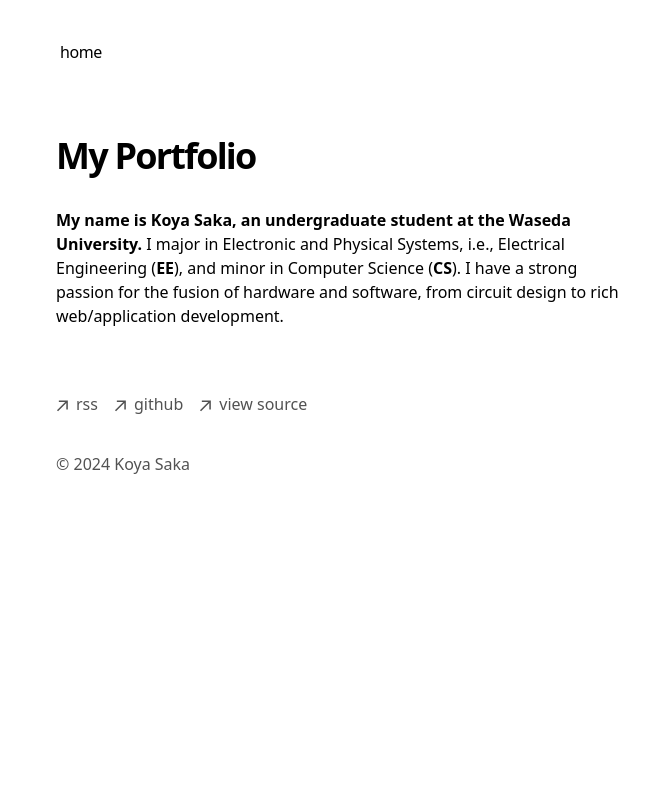
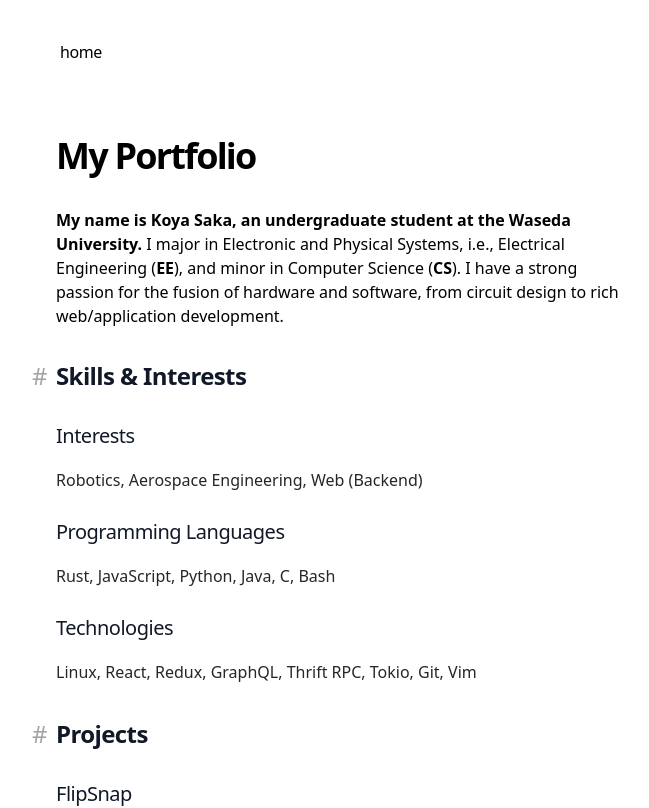
Before and after one commit to k7oya14/k7oya14.github.io, a Next.js app: page / in a window 1280 px wide. Shown: the top 808 px of the page, without its empty margins (296-945 px from the left). Built offline with nearby package versions, Linux system fonts and the light colour scheme.

Commit message:
Revert "test github deploy action"
This reverts commit 9a13c7e981ceb01908a49997f04f81e1903a75b8.

```diff
--- a/next.config.mjs
+++ b/next.config.mjs
@@ -12,7 +12,7 @@ const nextConfig = {
 const withMDX = createMDX({
   // Add markdown plugins here, as desired
   options: {
-    remarkPlugins: [],
+    remarkPlugins: [remarkGfm],
     rehypePlugins: [],
   },
 })
--- a/src/app/page.tsx
+++ b/src/app/page.tsx
@@ -16,10 +16,10 @@ export default function Page() {
         rich web/application development.
       </p>
       <section className="my-8 prose dark:prose-invert">
-        {/* <SkillsAndInterests /> */}
+        <SkillsAndInterests />
       </section>
       <section className="my-8 prose dark:prose-invert">
-        {/* <Portfolio /> */}
+        <Portfolio />
       </section>
     </main>
   );
```
